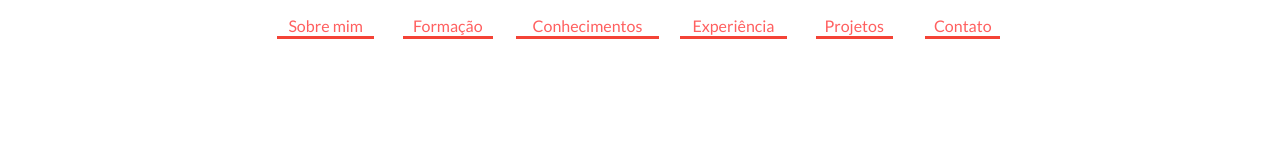
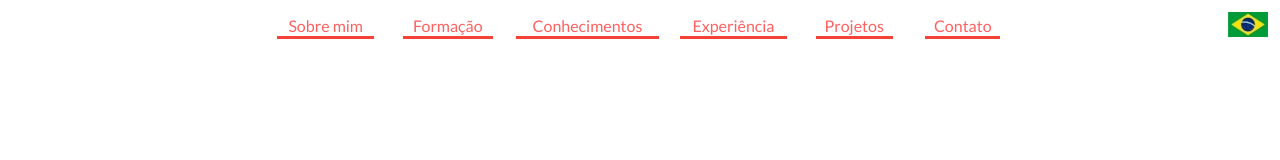
Before and after one commit to brunoluvizotto/brunoluvizotto-website, a Next.js app: page / in a window 1280 px wide. Shown: the top 160 px of the page. Built offline with nearby package versions, Linux system fonts and the light colour scheme.

Commit message:
add language selector

```diff
--- a/src/common/components/header.tsx
+++ b/src/common/components/header/index.tsx
@@ -1,5 +1,6 @@
 import React, { FC, RefObject, useEffect, useState } from 'react'
 import styled, { createGlobalStyle } from 'styled-components'
+import { LanguageSelector } from './language-selector'
 
 const GlobalStyle = createGlobalStyle`
   * {
@@ -76,6 +77,12 @@ const ListItem = styled.li<ListItemProps>`
     `};
 `
 
+const LanguageSelectorWrapper = styled.div`
+  position: absolute;
+  top: 12px;
+  right: 12px;
+`
+
 type MenuElement = {
   label: string
   isVisible: boolean
@@ -113,6 +120,9 @@ export const Header: FC<Props> = ({ menuElements }) => {
             ))}
           </UnorderedList>
         </nav>
+        <LanguageSelectorWrapper>
+          <LanguageSelector />
+        </LanguageSelectorWrapper>
       </Wrapper>
     </>
   )
--- /dev/null
+++ b/src/common/components/header/language-selector.tsx
@@ -0,0 +1,70 @@
+import Image from 'next/image'
+import React, { FC, useContext, useState } from 'react'
+import styled from 'styled-components'
+import { LocalizationContext } from '../../contexts/localization-context'
+import { Language } from '../../contexts/localization-context/translations'
+
+const Wrapper = styled.div`
+  display: inline-flex;
+  flex-direction: column;
+  gap: 12px;
+  align-items: center;
+  justify-content: center;
+`
+
+type ImageContainerProps = {
+  isVisible: boolean
+}
+
+const ImageContainer = styled.div<ImageContainerProps>`
+  height: 25px;
+  width: 40px;
+  opacity: ${props => (props.isVisible ? 1 : 0)};
+  transition: 0.4s;
+`
+
+export const LanguageSelector: FC = () => {
+  const { language, setLanguage } = useContext(LocalizationContext)
+  const [isVisible, setIsVisible] = useState(false)
+
+  const flags = getFlags(language)
+
+  const handleClick = (isClickable: boolean, newLanguage: Language) => () => {
+    if (isClickable) {
+      setLanguage(newLanguage)
+    }
+  }
+
+  return (
+    <Wrapper onMouseLeave={() => setIsVisible(false)}>
+      {flags.map((flag, index) => {
+        const isClickable = index > 0
+        return (
+          <ImageContainer
+            isVisible={index === 0 ? true : isVisible}
+            onMouseEnter={() => index === 0 && setIsVisible(true)}
+          >
+            <Image
+              src={flag.imgSrc}
+              height={25}
+              width={40}
+              layout="fixed"
+              onClick={handleClick(isClickable, flag.language)}
+            />
+          </ImageContainer>
+        )
+      })}
+    </Wrapper>
+  )
+}
+
+function getFlags(currentLanguage: Language) {
+  const brazilianFlag = { language: Language.PT_BR, imgSrc: '/images/brazilian-flag.webp' }
+  const americanFlag = { language: Language.EN_US, imgSrc: '/images/american-flag.webp' }
+
+  if (currentLanguage === Language.PT_BR) {
+    return [brazilianFlag, americanFlag]
+  }
+
+  return [americanFlag, brazilianFlag]
+}
```
Also changed, not shown: public/images/american-flag.webp (added), public/images/brazilian-flag.webp (added).
